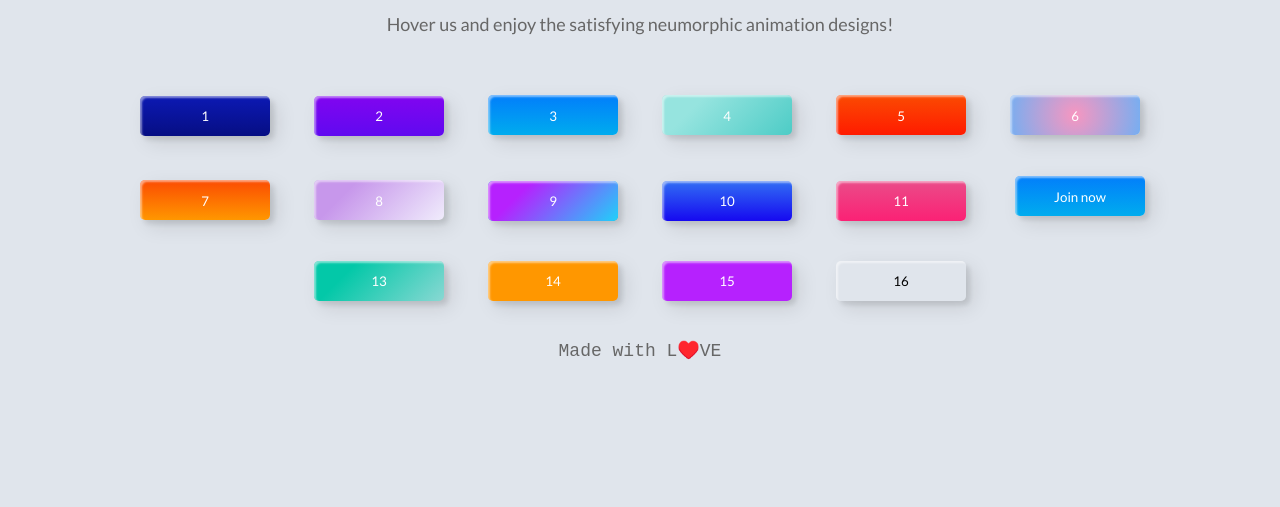
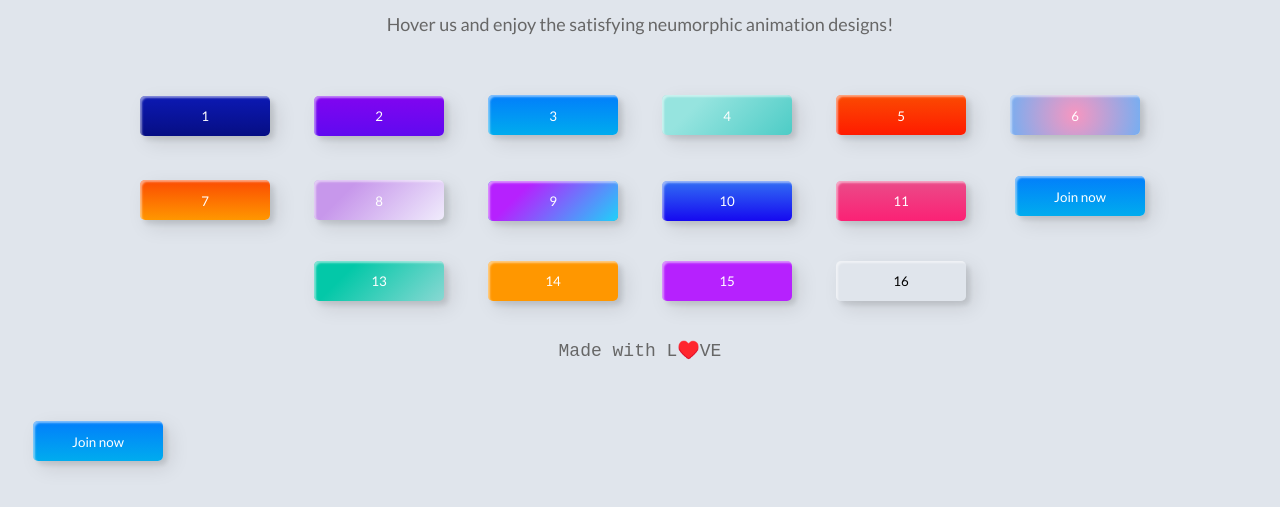
Before and after one commit to TECHTOAMYT/Readmore, a plain HTML site: page index.html in a window 1280 px wide. Shown: the part 87-594 px from the top of the page. Drawn offline with Linux system fonts and the light colour scheme.

Commit message:
Update index.html

```diff
--- a/index.html
+++ b/index.html
@@ -25,3 +25,4 @@
   <p style="font-family: Andale Mono, monospace;">
     Made with L♥️VE</p>
 </div>
+<button class="custom-btn btn-12" href="https://t.me/TECHTOAM"><span>Thanks For Joining ♥️</span><span> Join now </span>
```
